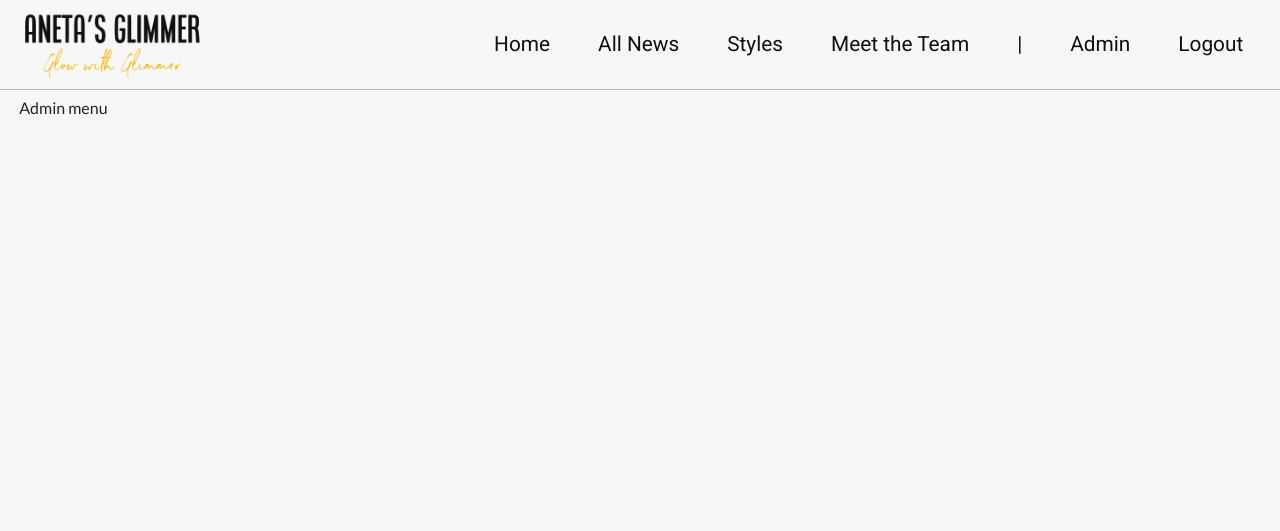
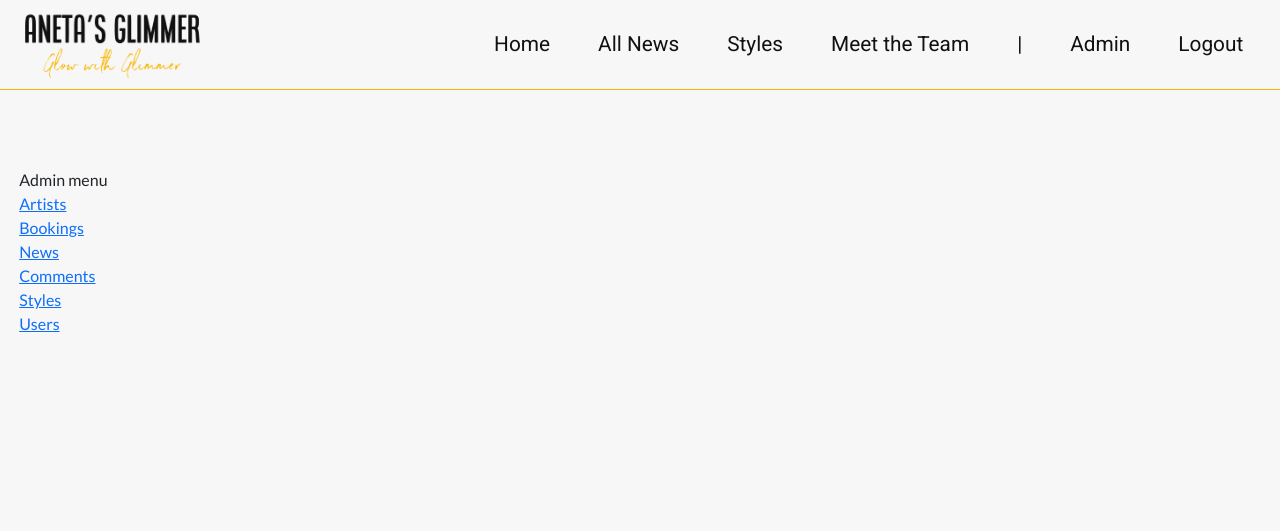
Before and after one commit to tomik-z-cech/PP4-Aneta-s-Glimmer, a Django app: page /administrator/ in a window 1280 px wide. Shown: the top 531 px of the page. Run offline with Django 3.2, Linux system fonts and the light colour scheme; the visitor is signed in with stand-in values (Sample User, id 1).

Commit message:
Add menu to admin section

```diff
--- a/administrator/templates/administrator/admin_menu.html
+++ b/administrator/templates/administrator/admin_menu.html
@@ -2,6 +2,17 @@
 
 {% block content %}
 <div class="wrapper">
+    <br>
+    <br>
+    <br>
 Admin menu
+<br>
+<a href="#">Artists</a><br>
+<a href="#">Bookings</a><br>
+<a href="#">News</a><br>
+<a href="#">Comments</a><br>
+<a href="#">Styles</a><br>
+<a href="#">Users</a><br>
 </div>
+
 {%endblock%}
```
